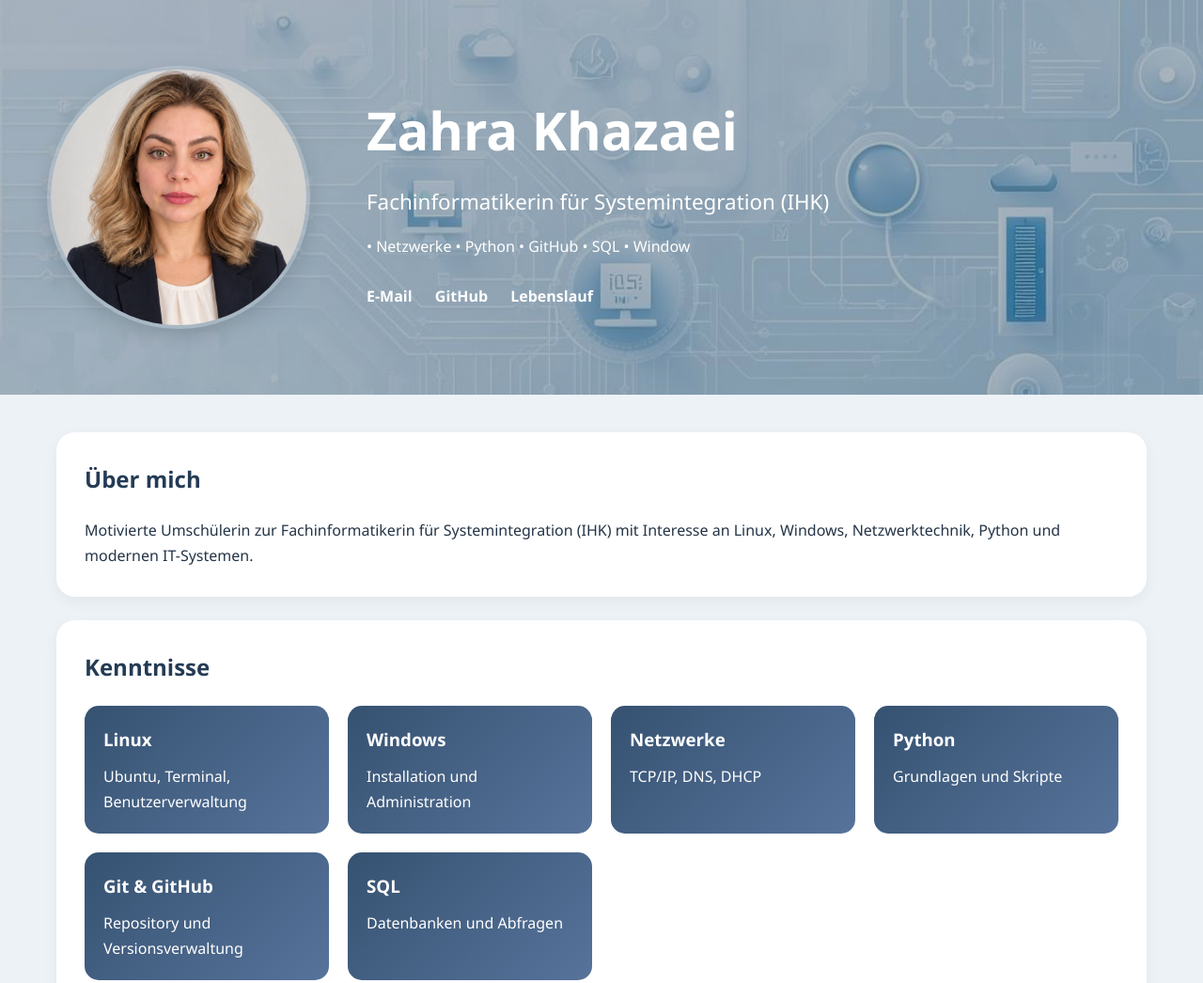
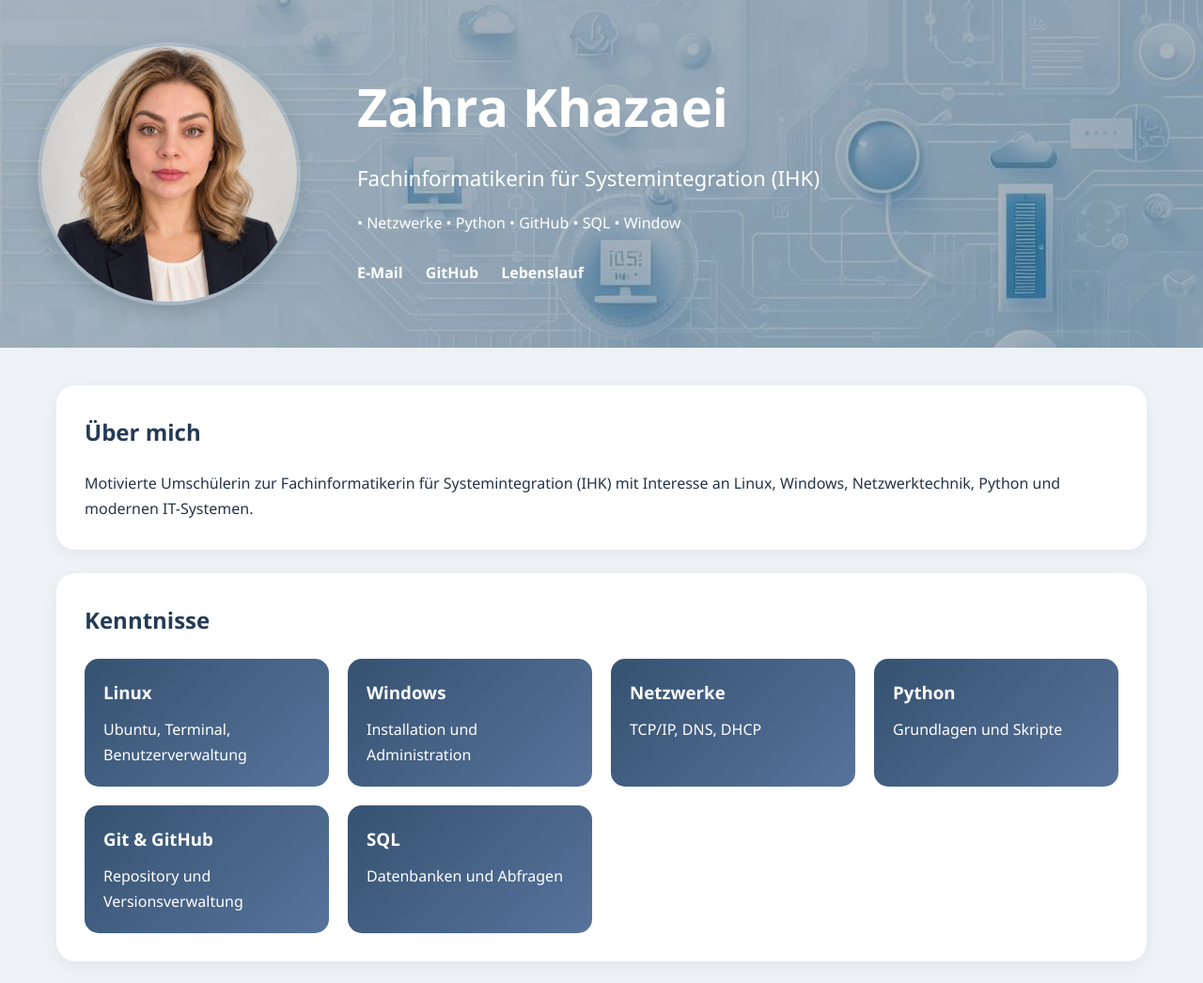
Before and after one commit to zkhazaei983-ship-it/zahra-khazaei.github.io, a plain HTML site: page index.html in a window 1280 px wide. Shown: the top 1046 px of the page at 94% size. Drawn offline with Linux system fonts and the light colour scheme.

Commit message:
Update index.html

```diff
--- a/index.html
+++ b/index.html
@@ -35,10 +35,11 @@ body{
     background-size: cover;
     background-position: center;
     background-repeat: no-repeat;
-
+    width: 100%
     min-height: 350px;
     color: white;
-    padding: 70px 50px;
+    padding: 45px 20px;
+    box-sizing: border - box
 }
 
 .hero-content{
```
